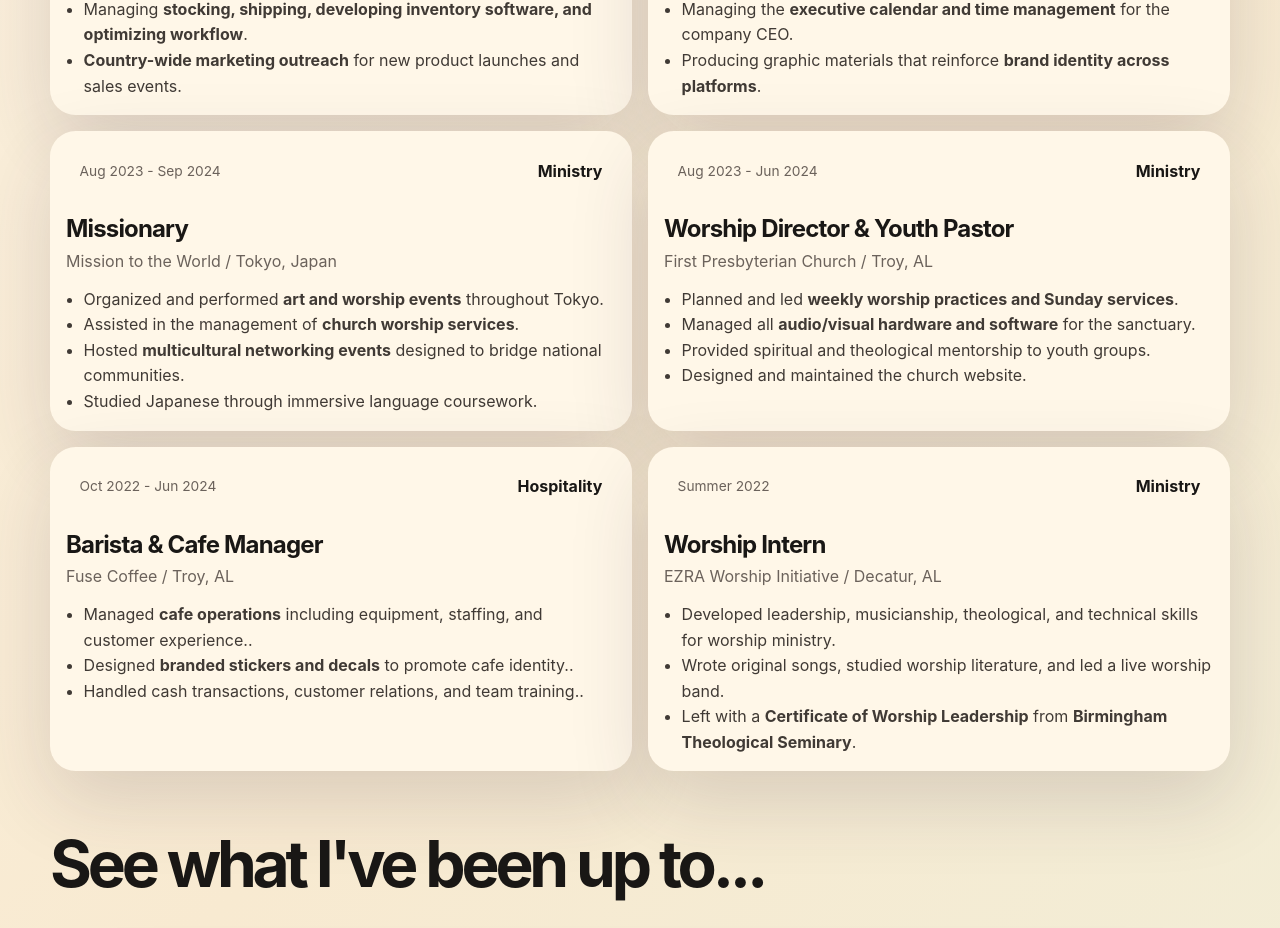
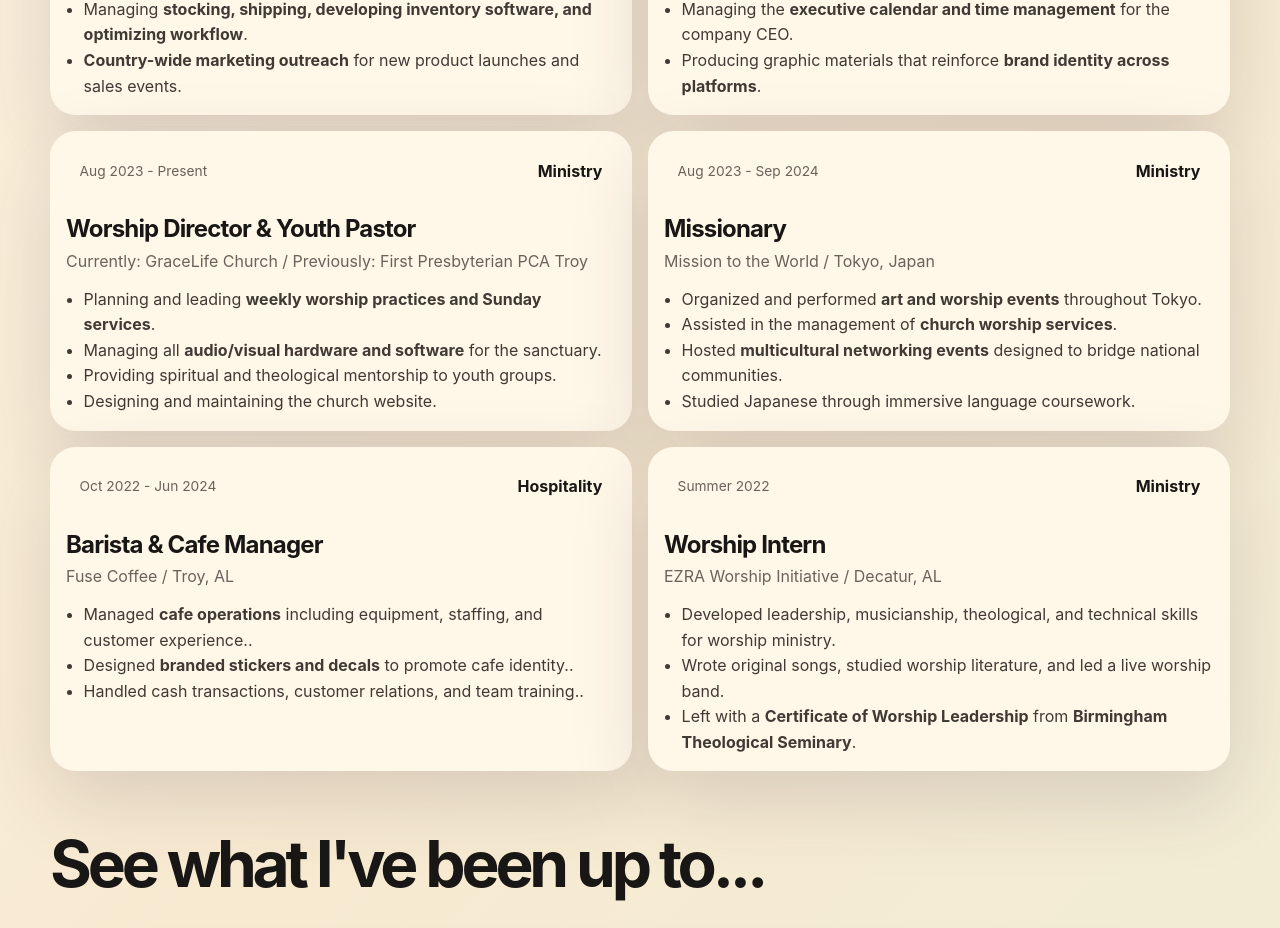
Before and after one commit to trueosdev/jack, a Next.js app: page / in a window 1280 px wide. Shown: the part 2172-3100 px from the top of the page. Built offline with nearby package versions, Linux system fonts and the light colour scheme.

Commit message:
Fix Worship Leader

```diff
--- a/app/page.tsx
+++ b/app/page.tsx
@@ -45,6 +45,19 @@ const experiences: Experience[] = [
     ],
   },
   {
+    role: "Worship Director & Youth Pastor",
+    company: "Currently: GraceLife Church",
+    location: "Previously: First Presbyterian PCA Troy",
+    dates: "Aug 2023 - Present",
+    category: "Ministry",
+    details: [
+      "Planning and leading <b>weekly worship practices and Sunday services</b>.",
+      "Managing all <b>audio/visual hardware and software</b> for the sanctuary.",
+      "Providing spiritual and theological mentorship to youth groups.",
+      "Designing and maintaining the church website.",
+    ],
+  },
+  {
     role: "Missionary",
     company: "Mission to the World",
     location: "Tokyo, Japan",
@@ -55,19 +68,6 @@ const experiences: Experience[] = [
       "Assisted in the management of <b>church worship services</b>.",
       "Hosted <b>multicultural networking events</b> designed to bridge national communities.",
       "Studied Japanese through immersive language coursework.",
-    ],
-  },
-  {
-    role: "Worship Director & Youth Pastor",
-    company: "First Presbyterian Church",
-    location: "Troy, AL",
-    dates: "Aug 2023 - Jun 2024",
-    category: "Ministry",
-    details: [
-      "Planned and led <b>weekly worship practices and Sunday services</b>.",
-      "Managed all <b>audio/visual hardware and software</b> for the sanctuary.",
-      "Provided spiritual and theological mentorship to youth groups.",
-      "Designed and maintained the church website.",
     ],
   },
   {
```
